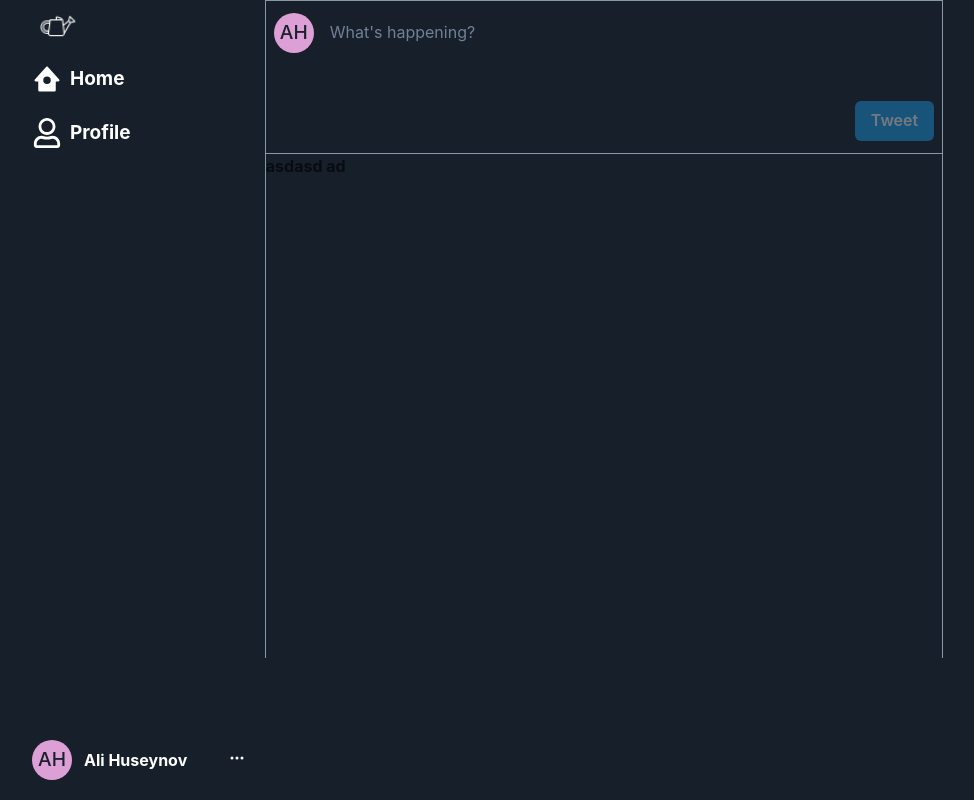
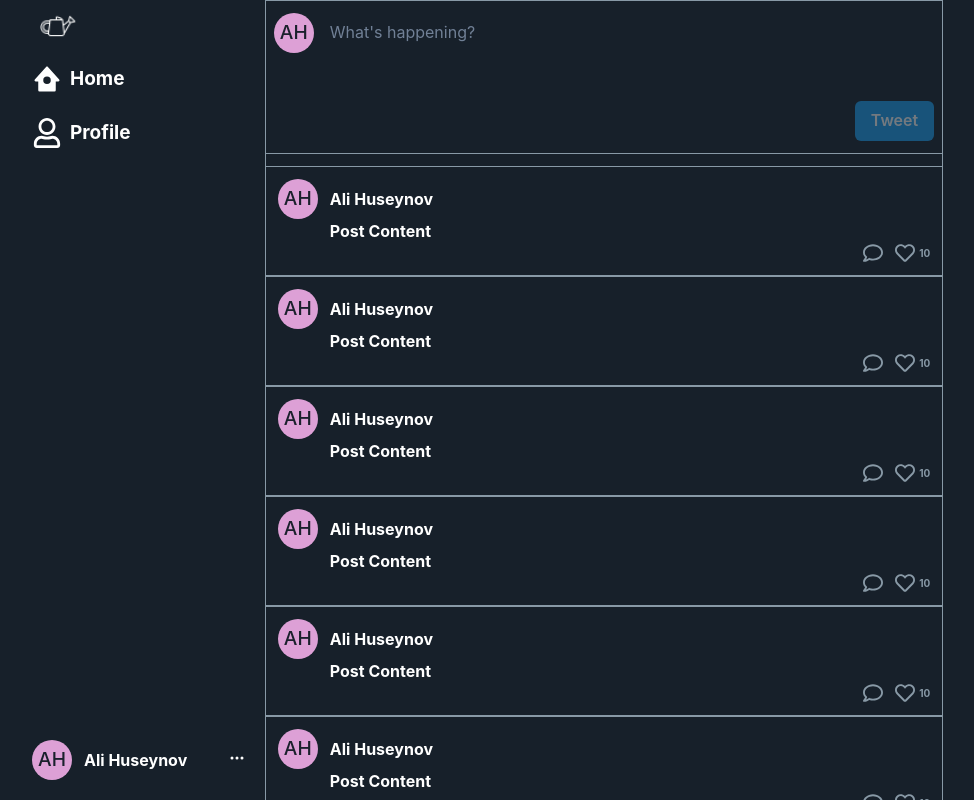
Before and after one commit to EmilAbdulxaliqov/FakeTweetAppFront, a React (Vite) app: page / in a window 1280 px wide. Shown: the top 800 px of the page, without its empty margins (40-1014 px from the left). Built offline with nearby package versions, Linux system fonts and the light colour scheme.

Commit message:
create post list and card

```diff
--- a/src/components/home/MobileHomeHeader.tsx
+++ b/src/components/home/MobileHomeHeader.tsx
@@ -8,10 +8,13 @@ function MobileHomeHeader() {
       className="mobile_header"
       display={{ base: "flex", md: "none" }}
       py={2}
+      px={2}
       justifyContent={"space-between"}
       alignItems={"center"}
       color={"white"}
       w={"full"}
+      borderBottom={"1px"}
+      borderColor={"#8899A6"}
     >
       <Box className="accound_icon">
         <Avatar name="Ali Huseynov" boxSize={8} />
--- /dev/null
+++ b/src/components/home/PostCard.tsx
@@ -0,0 +1,46 @@
+import { Avatar, Box, Icon, Text } from "@chakra-ui/react";
+import React, { useState } from "react";
+import { FaRegHeart, FaRegComment,FaHeart } from "react-icons/fa";
+
+
+function PostCard() {
+  const [isLike, setIsLike] = useState(false);
+
+  const handleLike = () => {
+    setIsLike(!isLike);
+  }
+
+
+  return (
+    <Box borderY={"1px"} borderColor={"#8899A6"} color={"white"} py={3} px={3}>
+      <Box display={"flex"} alignItems={"center"} gap={3}>
+        <Avatar name="Ali Huseynov" boxSize={{ base: 8, md: 10 }} />
+        <Text>Ali Huseynov</Text>
+      </Box>
+      <Text pl={{ base: "45px", md: "52px" }}>Post Content</Text>
+      <Box
+        display={"flex"}
+        alignItems={"center"}
+        justifyContent={"end"}
+        gap={3}
+      >
+        <Icon color={"#8899A6"} as={FaRegComment} w={5} h={5} />
+
+        <Box display={"flex"} alignItems={"center"}>
+          <Icon
+            onClick={handleLike}
+            color={isLike ? "#E0245E" : "#8899A6"}
+            as={!isLike ? FaRegHeart : FaHeart}
+            w={5}
+            h={5}
+          />
+          <Text display={"inline"} fontSize={10} pl={1} color={"#8899A6"}>
+            10
+          </Text>
+        </Box>
+      </Box>
+    </Box>
+  );
+}
+
+export default PostCard;
--- /dev/null
+++ b/src/components/home/PostList.tsx
@@ -0,0 +1,13 @@
+import React from "react";
+import PostCard from "./PostCard";
+import { Box } from "@chakra-ui/react";
+
+function PostList() {
+  const postCards = new Array(10)
+    .fill(0)
+    .map((_, index) => <PostCard key={index} />);
+
+  return <Box py={3}>{postCards}</Box>;
+}
+
+export default PostList;
--- a/src/components/home/TweetContent.tsx
+++ b/src/components/home/TweetContent.tsx
@@ -3,7 +3,7 @@ import React from "react";
 
 function TweetContent() {
   return (
-    <Box borderY={"1px"} borderColor={"#8899A6"} px={2} py={3}>
+    <Box borderY={"1px"} borderColor={"#8899A6"} px={2} py={3}  display={{base:"none",md:"block"}}>
       <Box display={"flex"}>
         <Avatar name="Ali Huseynov" boxSize={10} />
         <Textarea
@@ -17,7 +17,9 @@ function TweetContent() {
         />
       </Box>
       <Box display={"flex"} w={"full"} justifyContent={"end"} mt={2}>
-        <Button isDisabled color={"#fff"} bg={"#1DA1F2"}>Tweet</Button>
+        <Button isDisabled color={"#fff"} bg={"#1DA1F2"}>
+          Tweet
+        </Button>
       </Box>
     </Box>
   );
--- a/src/layout/MainLayout.tsx
+++ b/src/layout/MainLayout.tsx
@@ -4,16 +4,15 @@ import Sidebar from "../components/Sidebar/Sidebar";
 
 function MainLayout() {
   return (
-    <Box px={"5%"} bg={"#17202A"}>
+    <Box px={{ md: "5%" }} bg={"#17202A"}>
       <Grid
-        templateAreas={{base:`"main main"`, md: `"nav main side"` }}
+        templateAreas={{ base: `"main main main"`, md: `"nav main side"` }}
         gridTemplateColumns={"1fr 3fr 1fr"}
         gap="1"
-        color="blackAlpha.700"
         fontWeight="bold"
       >
         <GridItem
-          display={{base: "none", md: "block" }}
+          display={{ base: "none", md: "block" }}
           px="2"
           area={"nav"}
           height={"100vh"}
@@ -22,7 +21,7 @@ function MainLayout() {
         >
           <Sidebar />
         </GridItem>
-        <GridItem pl="2" area={"main"}>
+        <GridItem pl={{ md: "2" }} area={"main"}>
           <Outlet />
         </GridItem>
       </Grid>
--- a/src/pages/HomePage.tsx
+++ b/src/pages/HomePage.tsx
@@ -1,15 +1,14 @@
 import { Box } from "@chakra-ui/react";
 import MobileHomeHeader from "../components/home/MobileHomeHeader";
 import TweetContent from "../components/home/TweetContent";
+import PostList from "../components/home/PostList";
 
 function HomePage() {
   return (
     <Box borderX={"1px"} borderColor={"#8899A6"}>
-      <MobileHomeHeader/>
-      <TweetContent/>
-
-      asdasd ad
-      <br /><br /><br /><br /><br /><br /><br /><br /><br /><br /><br /><br /><br /><br /><br /><br /><br /><br /><br /><br /><br />
+      <MobileHomeHeader />
+      <TweetContent />
+      <PostList />
     </Box>
   );
 }
```
